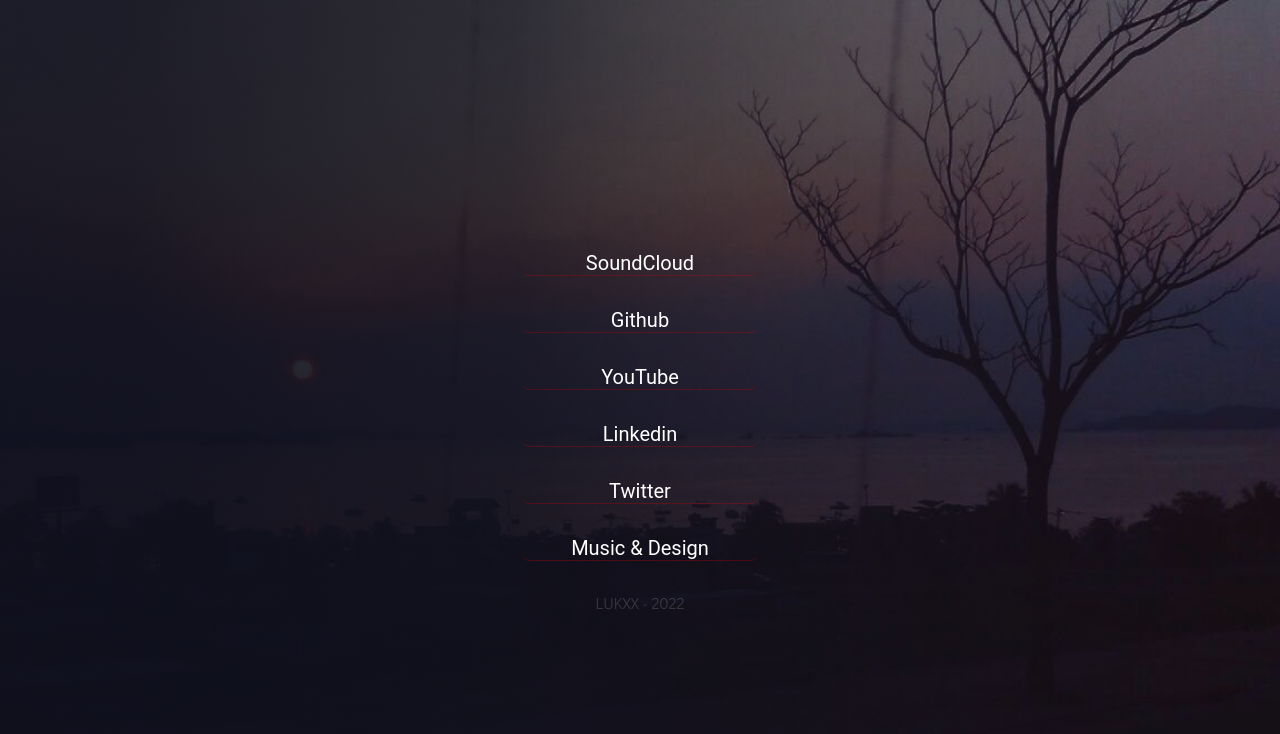
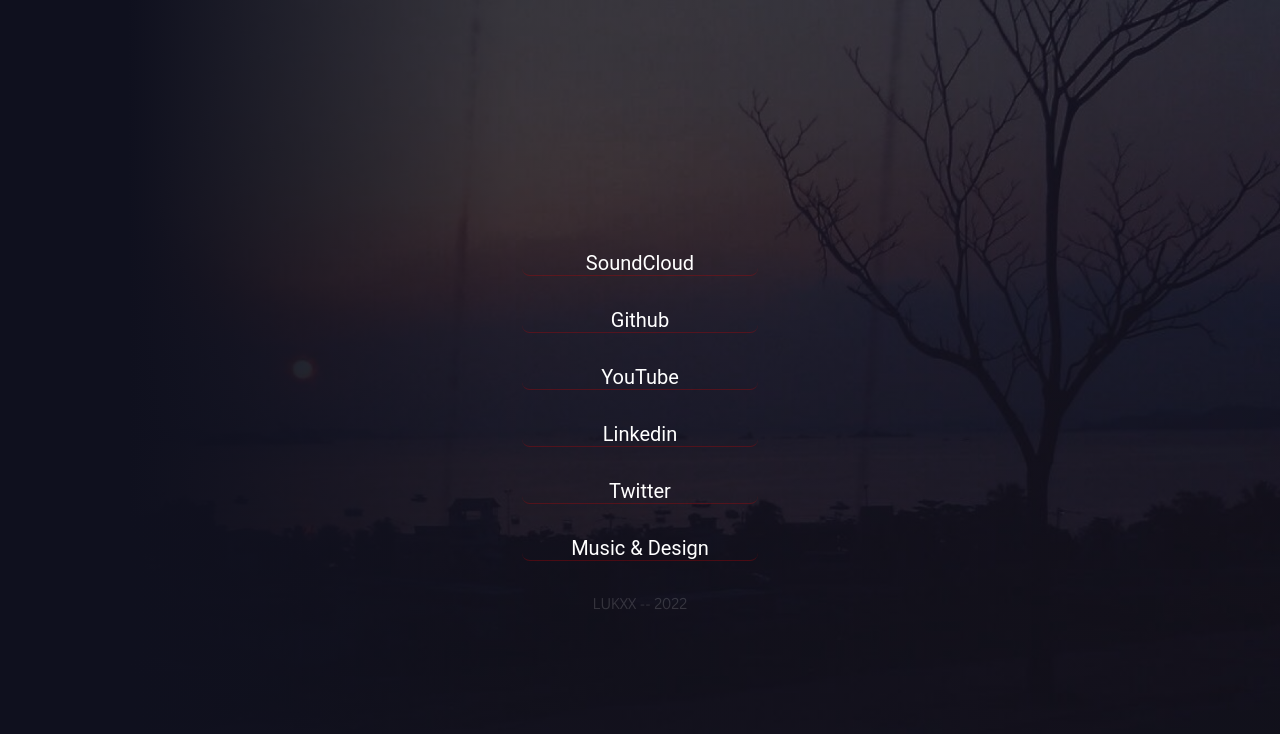
Before and after one commit to LucasLimaDeSouza/linkPortifolio, a plain HTML site: page index.html in a window 1280 px wide. Drawn offline with Linux system fonts and the light colour scheme.

Commit message:
add = shadow

```diff
--- a/index.html
+++ b/index.html
@@ -23,7 +23,7 @@
                 <li><a href="https://lucaslimadesouza.github.io/Music---Design/" target="_blank">Music & Design</a></li>
             </ul>
         </div>
-        <footer>LUKXX - 2022</footer>
+        <footer>LUKXX -- 2022</footer>
     </div>
 </body>
 </html>
--- a/style.css
+++ b/style.css
@@ -7,7 +7,7 @@
 .container {
     width: 100vw;
     height: 100vh;
-    background-image: linear-gradient(90deg, rgba(15, 16, 30, 0.911) 10%, rgba(15, 17, 30, 0.8) 40%, rgba(15, 17, 30, 0)), url(./imgs/fundo.jpg) ;
+    background-image: linear-gradient(90deg, rgb(15, 16, 30) 10%, rgba(15, 17, 30, 0.733) 40%, rgba(15, 17, 30, 0.616)), url(./imgs/fundo.jpg) ;
 
     background-position: center;
     background-attachment: fixed;
```
